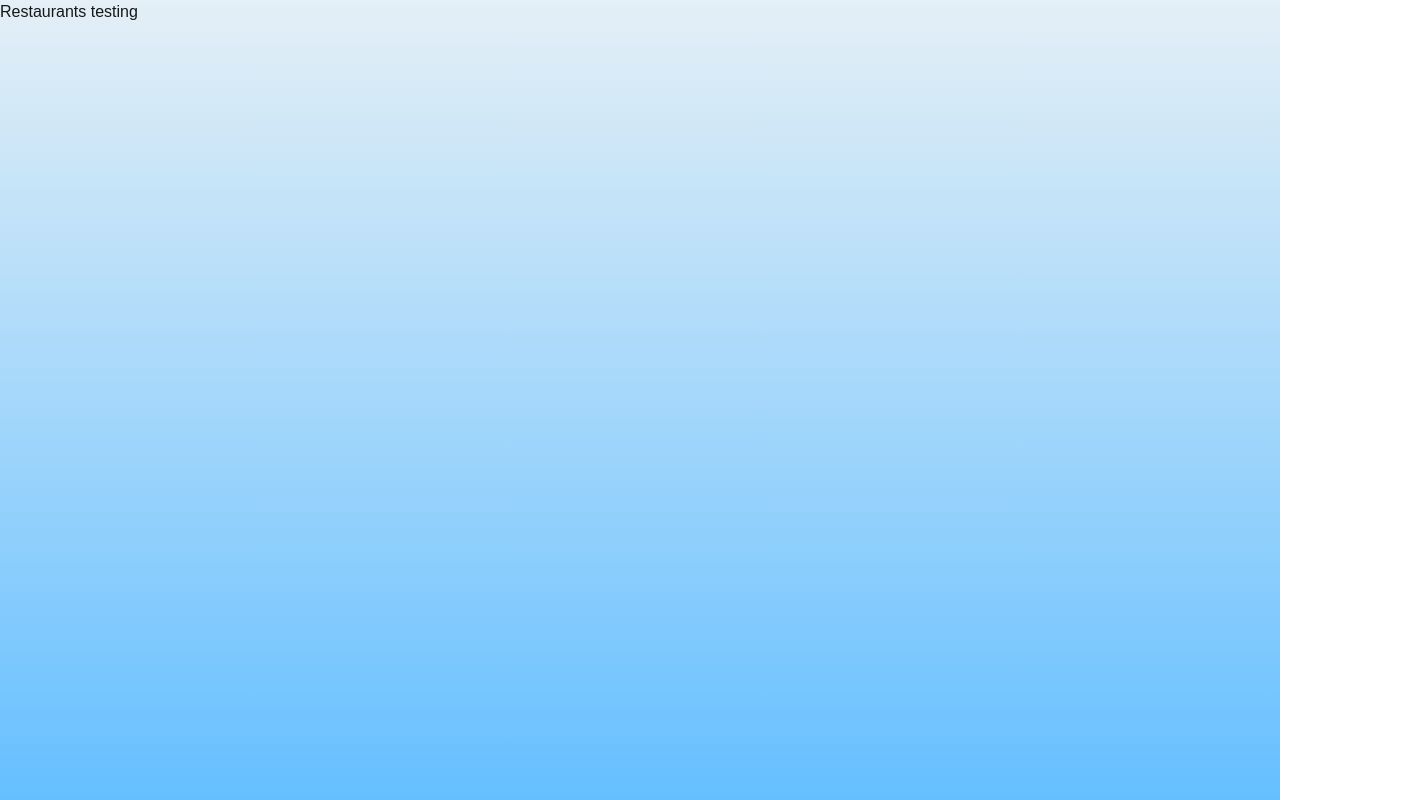
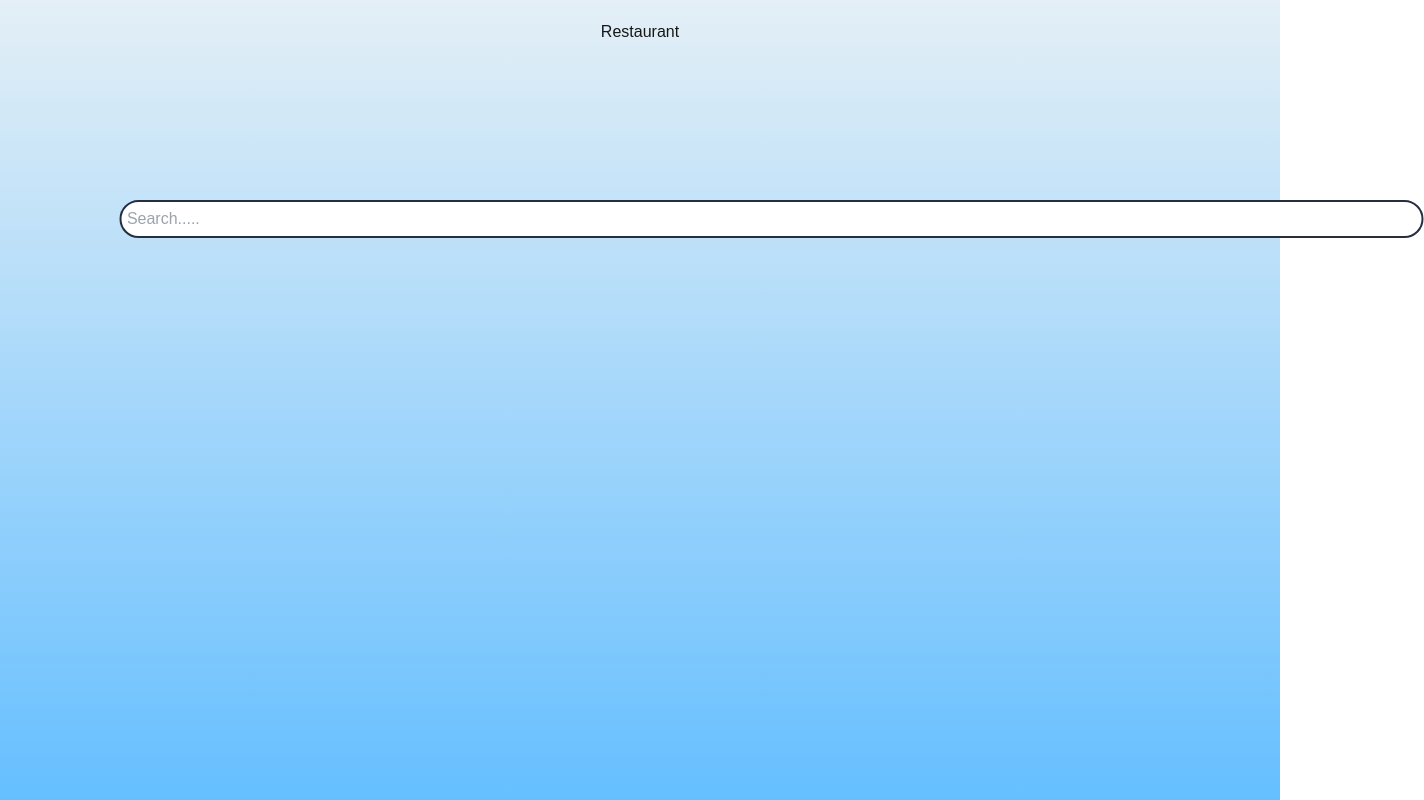
Before and after one commit to KhushiChoksi/CPSC481_T8G2, a Next.js app in the folder travel-app/: page /restaurants in a window 1280 px wide. Shown: the whole page, 1424 px wide, since content can reach past the window. Built offline with nearby package versions, Linux system fonts and the light colour scheme.

Commit message:
testing changes

```diff
--- a/travel-app/src/app/restaurants/page.tsx
+++ b/travel-app/src/app/restaurants/page.tsx
@@ -1,7 +1,26 @@
 export default function RestaurantsPage() {
     return (
-      <div>
-        <p>Restaurants testing</p>
+      <section style={{ padding: '20px', textAlign: 'center' }}>
+      <h1>Restaurant</h1>
+      <div style={{
+        position : 'absolute',
+        top : '200px',
+        left : '18%',
+        transform: 'translateX(-50%)',
+
+      }}>
+        <input
+          type="text"
+          placeholder="Search....."
+          style={{
+            width: '590%',
+            padding: '5px',
+            fontSize: '16px',
+            borderRadius: '20px',
+            border: '2px solid #252F40',
+          }}
+        />
       </div>
+    </section>
     );
   }
```
